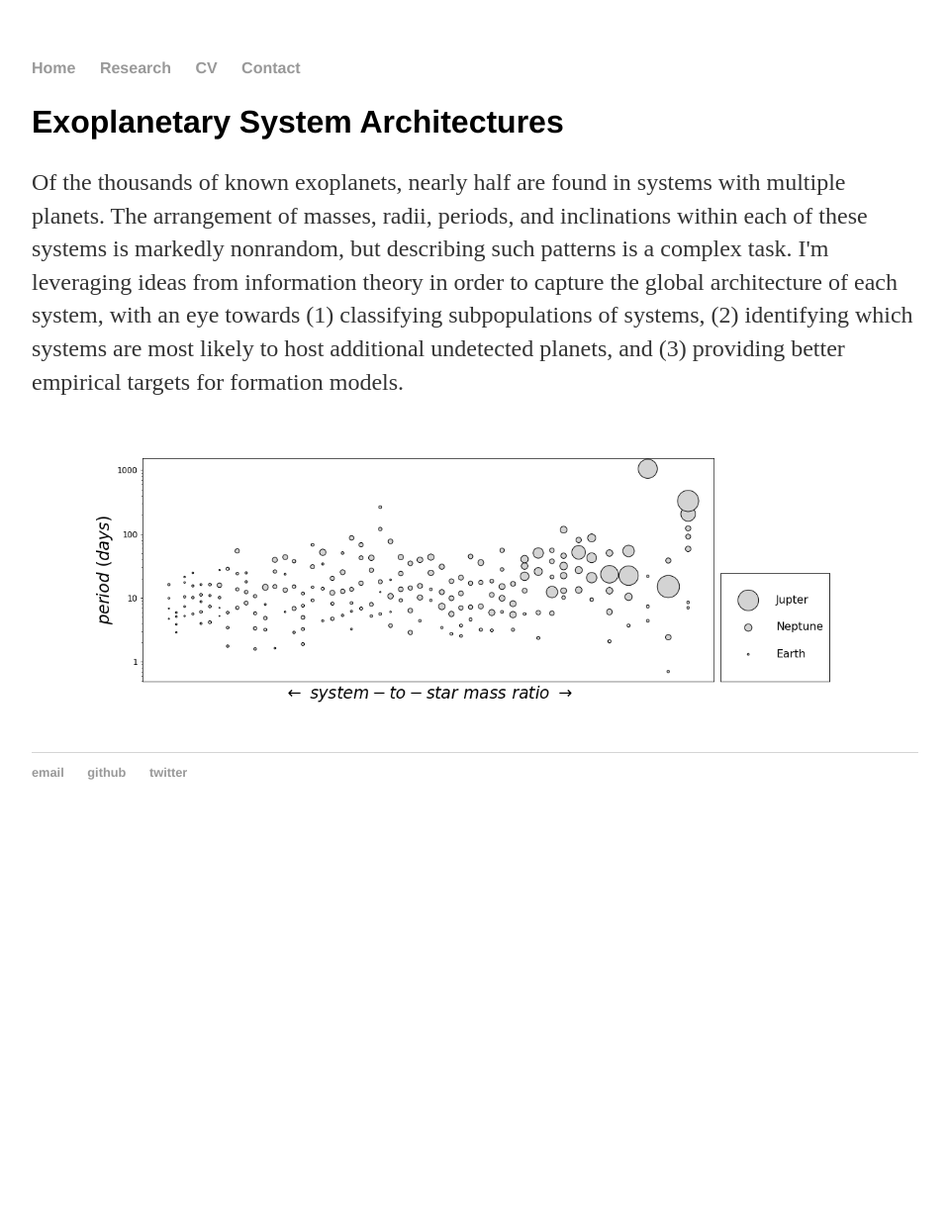
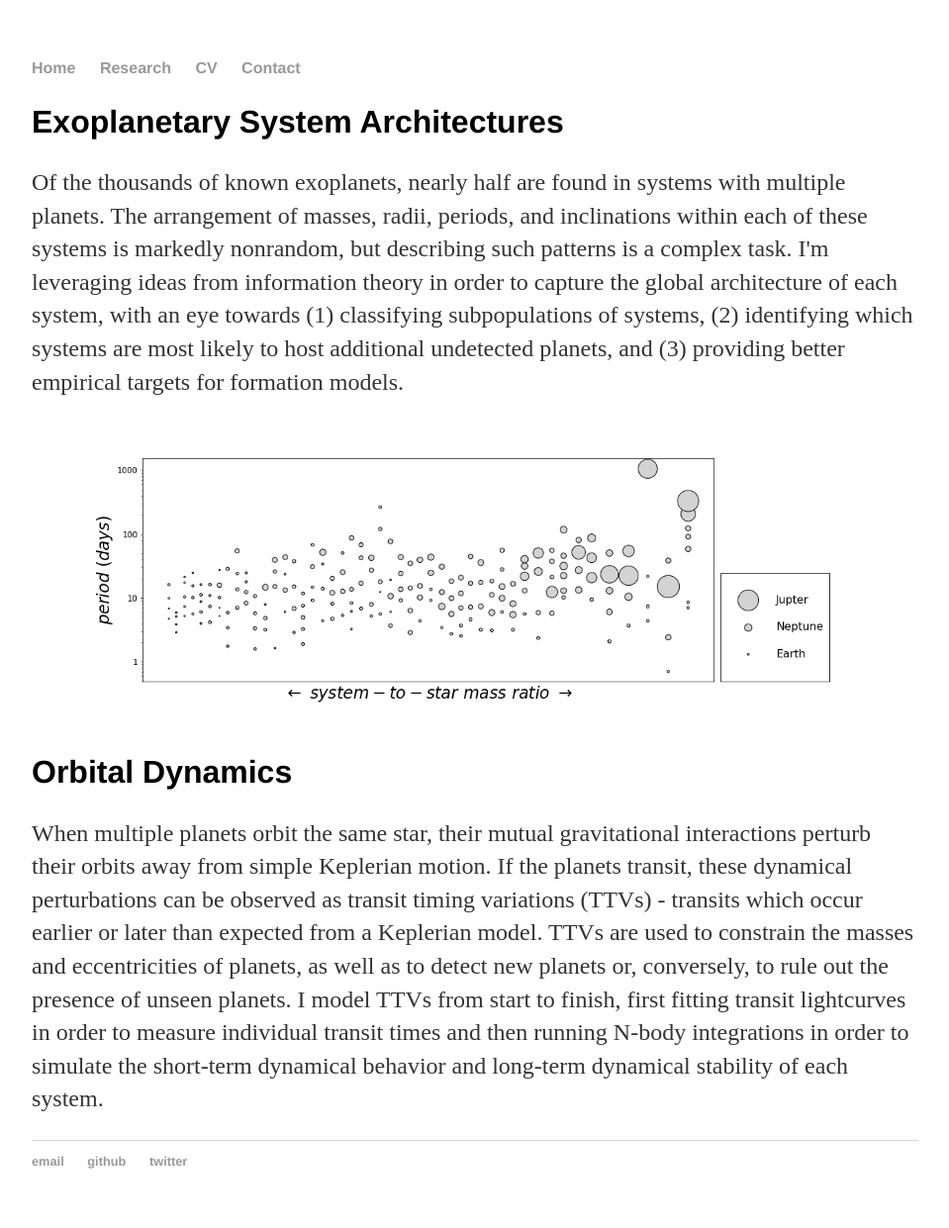
Before and after one commit to gjgilbert/gjgilbert.github.io, a Jekyll site: the page built from research/index.html, in a window 1280 px wide. Shown: the whole page at 99% size, without its empty margins (160-1119 px from the left). Built offline with Jekyll 4.4.1, drawn with Linux system fonts in a browser that asks for light colours; before the commit the page ends 900 px from its top, so only the background shows below that.

Commit message:
Update index.html

```diff
--- a/research/index.html
+++ b/research/index.html
@@ -6,4 +6,8 @@ title: Greg Gilbert - Research
 	<h2>Exoplanetary System Architectures</h2>
 	<p>Of the thousands of known exoplanets, nearly half are found in systems with multiple planets. The arrangement of masses, radii, periods, and inclinations within each of these systems is markedly nonrandom, but describing such patterns is a complex task. I'm leveraging ideas from information theory in order to capture the global architecture of each system, with an eye towards (1) classifying subpopulations of systems, (2) identifying which systems are most likely to host additional undetected planets, and (3) providing better empirical targets for formation models.</p>
 	<p><img src="gallery.png" style="max-width:100%;height:auto;"></p>
+
+	<h2>Orbital Dynamics</h2>
+	<p>When multiple planets orbit the same star, their mutual gravitational interactions perturb their orbits away from simple Keplerian motion. If the planets transit, these dynamical perturbations can be observed as transit timing variations (TTVs) - transits which occur earlier or later than expected from a Keplerian model. TTVs are used to constrain the masses and eccentricities of planets, as well as to detect new planets or, conversely, to rule out the presence of unseen planets. I model TTVs from start to finish, first fitting transit lightcurves in order to measure individual transit times and then running N-body integrations in order to simulate the short-term dynamical behavior and long-term dynamical stability of each system.</p>
+
 </div><!-- /.blurb -->
```
